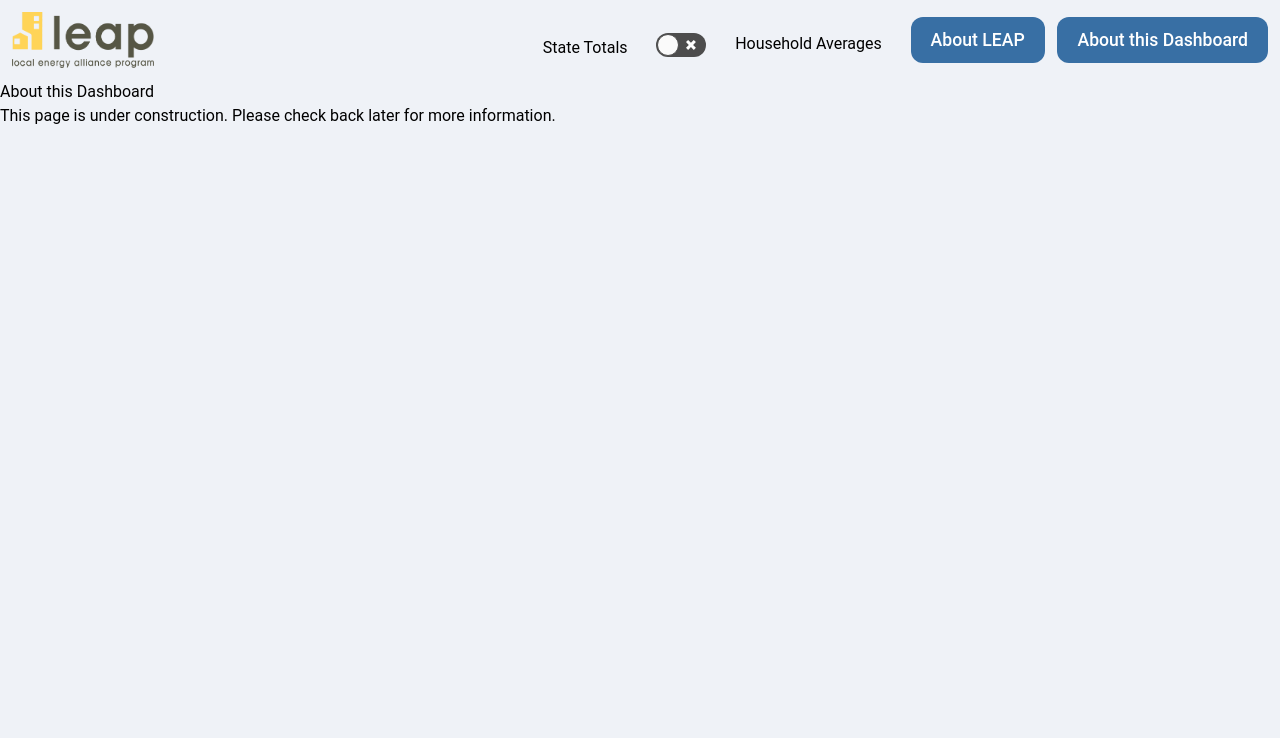
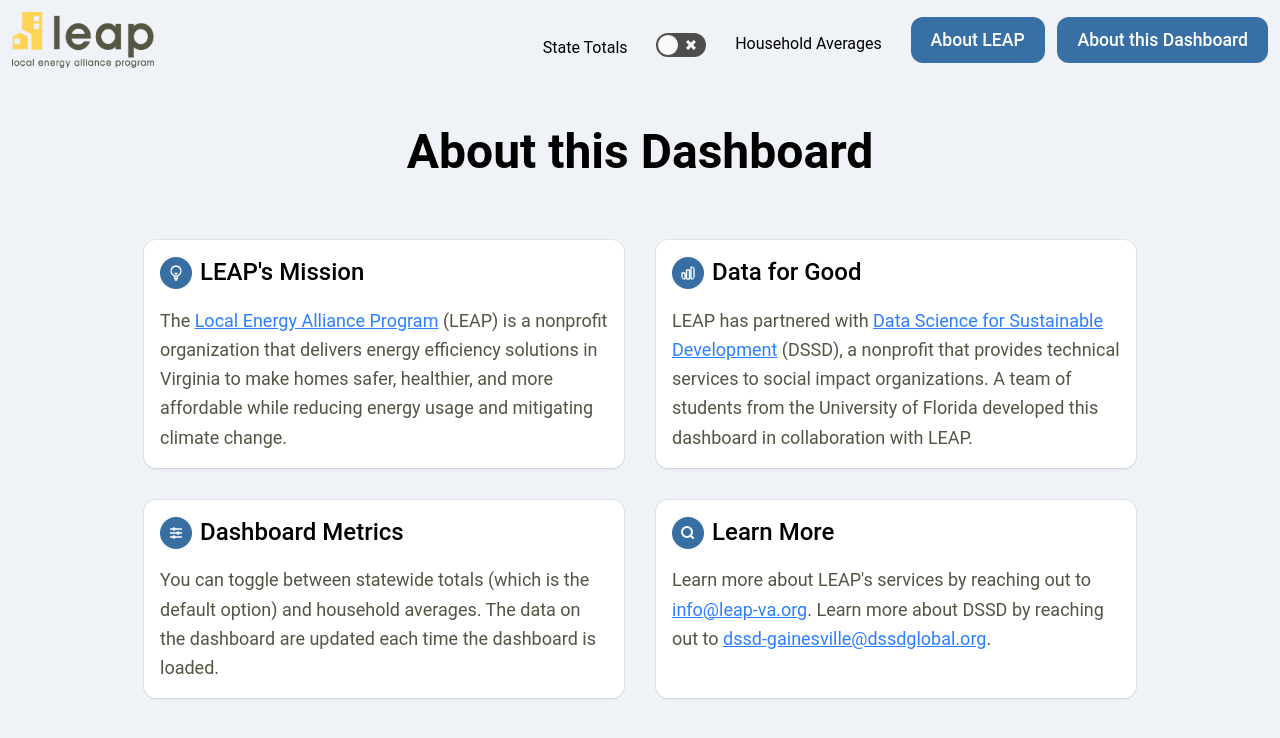
Before and after one commit to dssd-gnv/leap-dashboard, a React (Vite) app: page /About in a window 1280 px wide. Shown: the top 738 px of the page. Built offline with nearby package versions, Linux system fonts and the light colour scheme; no server answers.

Commit message:
Update about page and project description

```diff
--- a/index.html
+++ b/index.html
@@ -5,6 +5,10 @@
     <link rel="icon" type="image/png" href="/images/logo_icon.png" />
     <meta name="viewport" content="width=device-width, initial-scale=1.0" />
     <title>LEAP Dashboard</title>
+    <!-- Google Fonts -->
+    <link rel="preconnect" href="https://fonts.googleapis.com">
+    <link rel="preconnect" href="https://fonts.gstatic.com" crossorigin>
+    <link href="https://fonts.googleapis.com/css2?family=Poppins&display=swap" rel="stylesheet">
   </head>
   <body>
     <div id="root"></div>
--- a/src/components/About.jsx
+++ b/src/components/About.jsx
@@ -2,9 +2,63 @@
 
 const About = () => {
   return (
-    <div className="about-dashboard">
-      <h1>About this Dashboard</h1>
-      <p>This page is under construction. Please check back later for more information.</p>
+    <div className="about-dashboard max-w-5xl mx-auto px-4 py-12 font-poppins">
+      <h1 className="text-5xl font-bold mb-4 text-center mb-16">About this Dashboard</h1>
+
+      {/* Grid container for 2x2 boxes */}
+      <div className="grid grid-cols-2 gap-8 mb-16">
+        {/* Box 1 */}
+        <div className="card p-4 bg-white rounded-lg shadow-lg">
+          <h2 className="text-xl font-bold flex items-center mb-4">
+            <svg xmlns="http://www.w3.org/2000/svg" fill="none" viewBox="0 0 24 24" strokeWidth={2} stroke="#FFFFFF" className="w-8 h-8 text-white rounded-full p-2 mr-2" style={{ backgroundColor: '#386FA3' }}>
+              <path strokeLinecap="round" strokeLinejoin="round" d="M12 18v-5.25m0 0a6.01 6.01 0 0 0 1.5-.189m-1.5.189a6.01 6.01 0 0 1-1.5-.189m3.75 7.478a12.06 12.06 0 0 1-4.5 0m3.75 2.383a14.406 14.406 0 0 1-3 0M14.25 18v-.192c0-.983.658-1.823 1.508-2.316a7.5 7.5 0 1 0-7.517 0c.85.493 1.509 1.333 1.509 2.316V18" />
+            </svg>
+            LEAP's Mission
+          </h2>
+          <p className="text-lg leading-relaxed" style={{color: '#545444'}}>
+          The <a href="https://leap-va.org/" className="text-blue-500 underline">Local Energy Alliance Program</a> (LEAP) is a nonprofit organization that delivers energy efficiency solutions in Virginia to make homes safer, healthier, and more affordable while reducing energy usage and mitigating climate change.
+          </p>
+        </div>
+
+        {/* Box 2 */}
+        <div className="card p-4 bg-white rounded-lg shadow-lg">
+          <h2 className="text-xl font-bold flex items-center mb-4">
+            <svg xmlns="http://www.w3.org/2000/svg" fill="none" viewBox="0 0 24 24" strokeWidth={2} stroke="#FFFFFF" className="w-8 h-8 text-white rounded-full p-2 mr-2" style={{ backgroundColor: '#386FA3' }}>
+              <path strokeLinecap="round" strokeLinejoin="round" d="M3 13.125C3 12.504 3.504 12 4.125 12h2.25c.621 0 1.125.504 1.125 1.125v6.75C7.5 20.496 6.996 21 6.375 21h-2.25A1.125 1.125 0 0 1 3 19.875v-6.75ZM9.75 8.625c0-.621.504-1.125 1.125-1.125h2.25c.621 0 1.125.504 1.125 1.125v11.25c0 .621-.504 1.125-1.125 1.125h-2.25a1.125 1.125 0 0 1-1.125-1.125V8.625ZM16.5 4.125c0-.621.504-1.125 1.125-1.125h2.25C20.496 3 21 3.504 21 4.125v15.75c0 .621-.504 1.125-1.125 1.125h-2.25a1.125 1.125 0 0 1-1.125-1.125V4.125Z" />
+            </svg>
+            Data for Good
+          </h2>
+          <p className="text-lg leading-relaxed" style={{color: '#545444'}}>
+            LEAP has partnered with <a href="https://dssdglobal.org/" className="text-blue-500 underline">Data Science for Sustainable Development</a> (DSSD), a nonprofit that provides technical services to social impact organizations. A team of students from the University of Florida developed this dashboard in collaboration with LEAP.
+          </p>
+        </div>
+
+        {/* Box 3 */}
+        <div className="card p-4 bg-white rounded-lg shadow-lg">
+          <h2 className="text-xl font-bold flex items-center mb-4">
+            <svg xmlns="http://www.w3.org/2000/svg" fill="none" viewBox="0 0 24 24" strokeWidth={2} stroke="#FFFFFF" className="w-8 h-8 text-white rounded-full p-2 mr-2" style={{ backgroundColor: '#386FA3' }}>
+              <path strokeLinecap="round" strokeLinejoin="round" d="M10.5 6h9.75M10.5 6a1.5 1.5 0 1 1-3 0m3 0a1.5 1.5 0 1 0-3 0M3.75 6H7.5m3 12h9.75m-9.75 0a1.5 1.5 0 0 1-3 0m3 0a1.5 1.5 0 0 0-3 0m-3.75 0H7.5m9-6h3.75m-3.75 0a1.5 1.5 0 0 1-3 0m3 0a1.5 1.5 0 0 0-3 0m-9.75 0h9.75" />
+            </svg>
+            Dashboard Metrics
+          </h2>
+          <p className="text-lg leading-relaxed" style={{color: '#545444'}}>
+            You can toggle between statewide totals (which is the default option) and household averages. The data on the dashboard are updated each time the dashboard is loaded.
+          </p>
+        </div>
+
+        {/* Box 4 */}
+        <div className="card p-4 bg-white rounded-lg shadow-lg">
+          <h2 className="text-xl font-bold flex items-center mb-4">
+            <svg xmlns="http://www.w3.org/2000/svg" fill="none" viewBox="0 0 24 24" strokeWidth={3} stroke="#FFFFFF" className="w-8 h-8 text-white rounded-full p-2 mr-2" style={{ backgroundColor: '#386FA3' }}>
+              <path strokeLinecap="round" strokeLinejoin="round" d="m21 21-5.197-5.197m0 0A7.5 7.5 0 1 0 5.196 5.196a7.5 7.5 0 0 0 10.607 10.607Z" />
+            </svg>
+            Learn More
+          </h2>
+          <p className="text-lg leading-relaxed" style={{color: '#545444'}}>
+            Learn more about LEAP's services by reaching out to <a href='mailto:info@leap-va.org' className="text-blue-500 underline">info@leap-va.org</a>. Learn more about DSSD by reaching out to <a href='mailto:info@leap-va.org' className="text-blue-500 underline">dssd-gainesville@dssdglobal.org</a>.
+          </p>
+        </div>
+      </div>
     </div>
   );
 };
```
Also changed, not shown: 1 other file (tests, documents, lock files or other folders).
